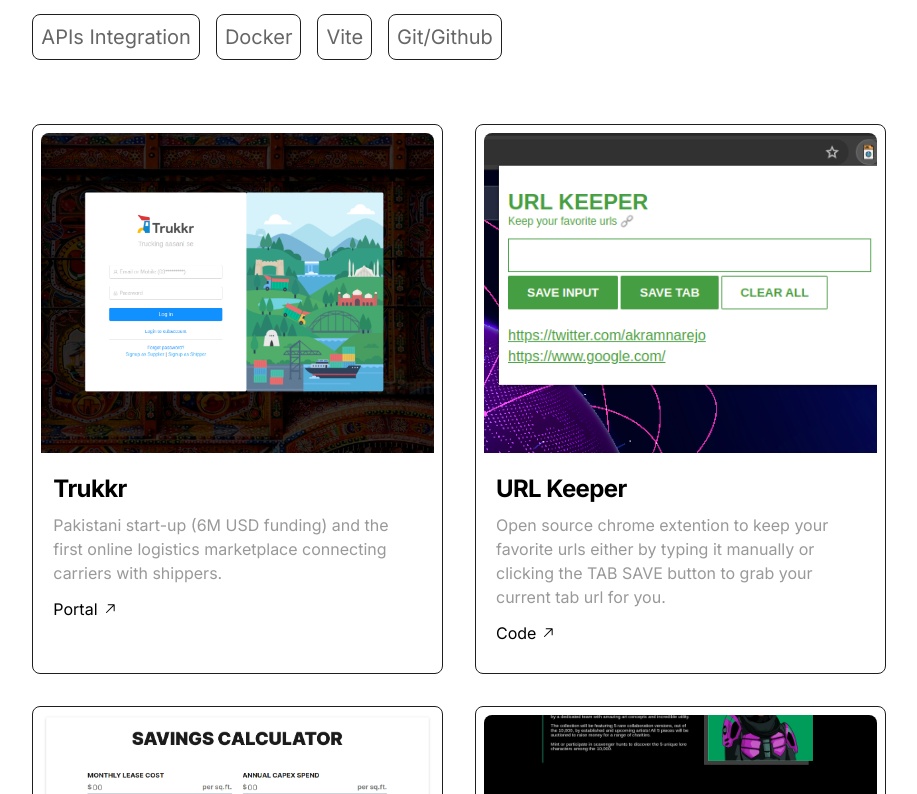
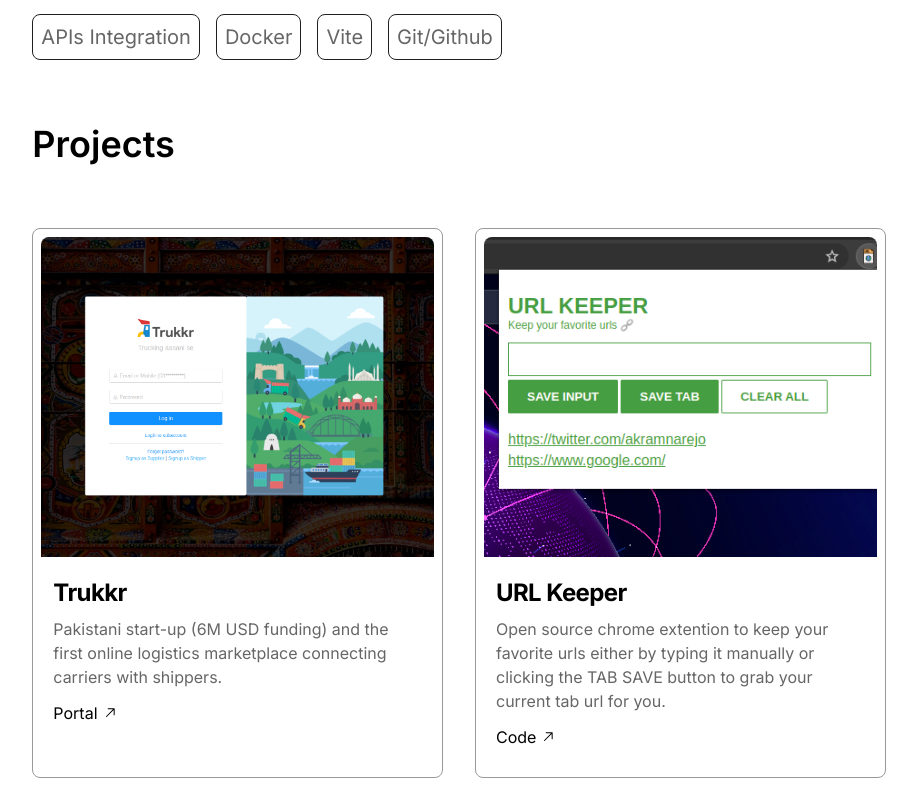
Before and after one commit to akramnarejo/portfolio, a Next.js app: page /work in a window 1280 px wide. Shown: the part 366-1160 px from the top of the page, without its empty margins (181-1098 px from the left). Built offline with nearby package versions, Linux system fonts and the light colour scheme.

Commit message:
fix: styles

```diff
--- a/src/app/lib/components/card.tsx
+++ b/src/app/lib/components/card.tsx
@@ -21,7 +21,7 @@
       initial={{ opacity: 0 }}
       whileInView={{ opacity: 1 }}
       transition={{ duration: 2, type: "tween" }}
-      className="dark:bg-[#0f0f0f] border dark:border-[#1f1f1f] border-[#1f1f1f] rounded-lg p-2 hover:border-blue-400 dark:hover:border-gray-600 duration-500 hover:scale-x-105"
+      className="dark:bg-[#0f0f0f] border dark:border-[#1f1f1f] border-[#999] rounded-lg p-2 hover:border-blue-400 dark:hover:border-gray-600 duration-500 hover:scale-x-105"
     >
       <div className="h-80 w-full relative overflow-hidden">
       <Image
@@ -38,7 +38,7 @@
             {data.title}
           </h5>
         </Link>
-        <p className="font-normal text-[#999] mb-3">{data.description}</p>
+        <p className="font-normal text-[#666] dark:text-[#999] mb-3">{data.description}</p>
         {data.portal && (
           <Link
             className="dark:text-[#e2e2e2] hover:text-blue-400 flex gap-1 items-center"
--- a/src/app/page.tsx
+++ b/src/app/page.tsx
@@ -8,10 +8,10 @@
     <main>
       <section>
         <h1 className="[font-size:_clamp(4rem,6vw,10rem)] font-bold mt-3">
-          G&apos;day, I&apos;m Akram 👋
+          G&apos;day, I&apos;m Akram <span className="animate-pulse duration-1000">👋</span>
         </h1>
         <p className="w-full [font-size:_clamp(2.5rem,4vw,6rem)] mt-1  text-[#666]">
-          <span className="dark:bg-[#111] bg-[#ddd] rounded-lg border border-[#333] text-blue-800">A Frontend Engineer 👨‍💻 </span>crafting visuals and user experience.
+          <span className="dark:bg-[#111] bg-[#eee] rounded-lg border border-[#333] text-blue-800">A Frontend Engineer 👨‍💻 </span>crafting visuals and user experience.
           Web3 enthusiast and <span className="text-blue-800">#Photographer</span> 📸. Based in Dubai 🇦🇪.
         </p>
         <p className="w-full mt-2 tracking-wide text-[#666] italic [font-size:_clamp(1.2rem,1.5vw,2rem)]">
--- a/src/app/work/page.tsx
+++ b/src/app/work/page.tsx
@@ -2,6 +2,7 @@
 import React from "react";
 import { skills, projects } from "../lib/constants";
 import Card from "../lib/components/card";
+import { motion } from "framer-motion";
 
 const Page = () => {
   return (
@@ -17,16 +18,22 @@
       <div className="flex gap-4 flex-wrap mt-8">
         {skills.map((item, ind) => {
           return (
-            <span
+            <motion.span
+              initial={{ opacity: 0 }}
+              whileInView={{ opacity: 1 }}
+              transition={{ duration: 2, type: "sping", delay: ind/8, ease: "easeOut" }}
+              viewport={{once: true}}
               key={ind}
               className={`md:text-xl dark:bg-black border border-[#1f1f1f] dark:hover:border-blue-200 dark:hover:text-blue-200 hover:border-blue-400 hover:text-blue-600 p-2 rounded-lg text-[#666] hover:skew-y-3 ease-in-out duration-500 hover:scale-110`}
             >
               {item}
-            </span>
+            </motion.span>
           );
         })}
       </div>
+
       {/* Projects */}
+      <h2 className="mt-16 mb-2 text-4xl font-semibold">Projects</h2>
       <div className="max-w-full grid gap-8 md:grid-cols-2 mt-16 mb-4">
         {projects.map((item, i) => (
           <Card data={item} key={i} />
```
